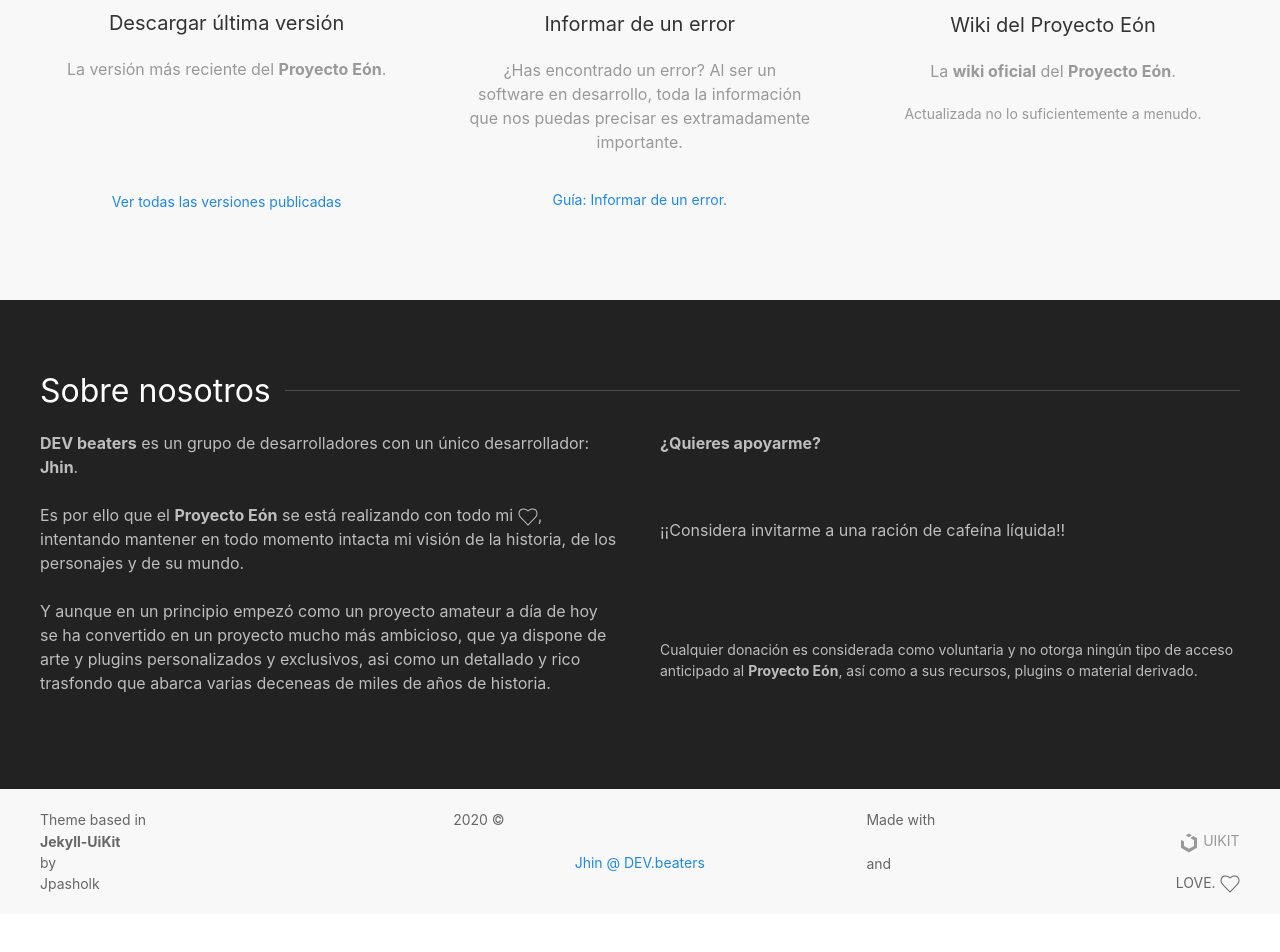
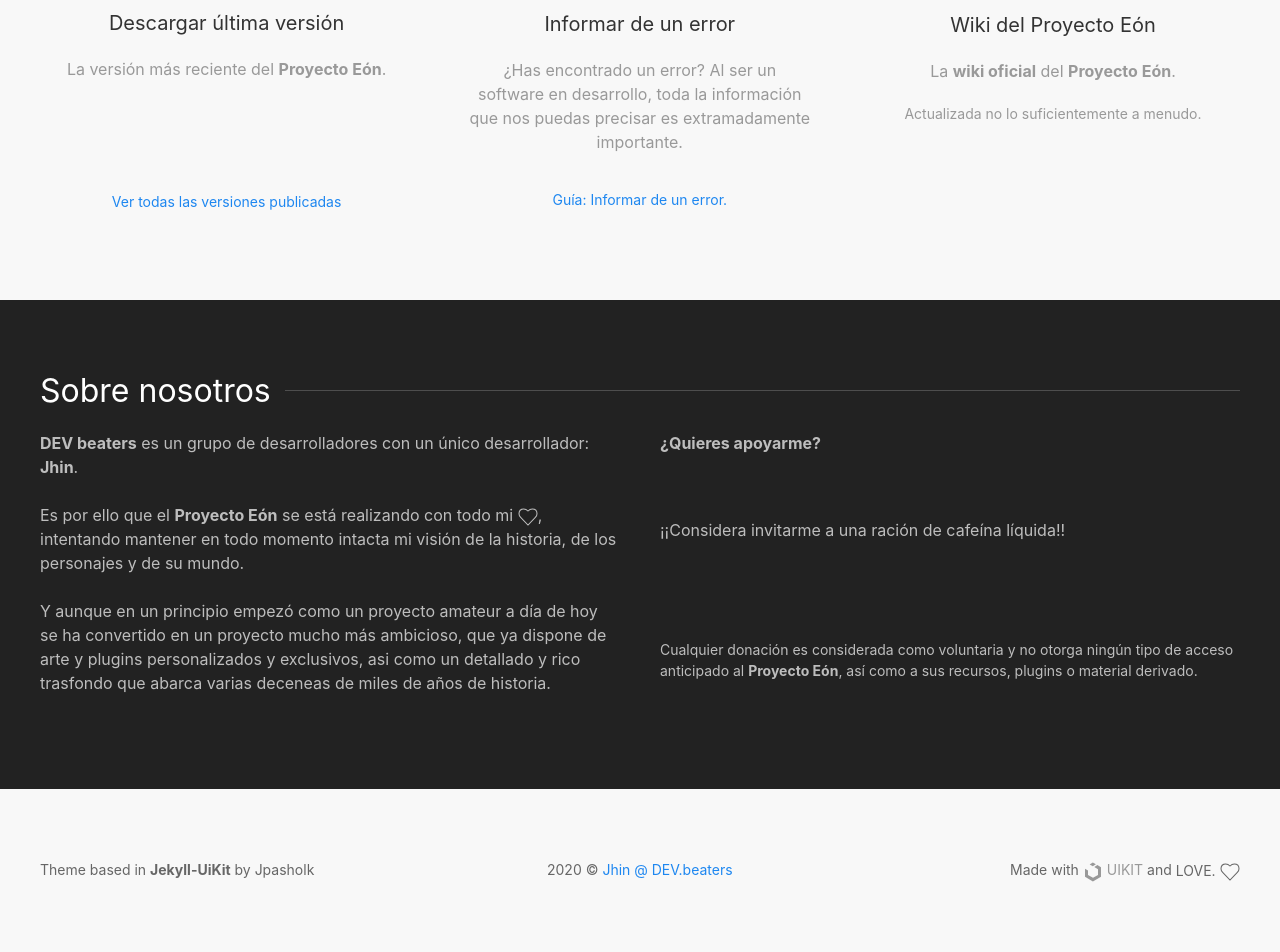
Before and after one commit to Throyd/eonproject, a Jekyll site: the page built from index.html, in a window 1280 px wide. Shown: the part 817-1769 px from the top of the page. Built offline with Jekyll 4.4.1, drawn with Linux system fonts in a browser that asks for light colours; nearby versions of some CDN libraries; the list of posts is cut into pages by our own code; comment, search, counter and statistics services are not loaded; a style sheet for code colours, icons or effects is not loaded; before the commit the page ends 1731 px from its top, so only the background shows below that.

Commit message:
Update footer.html

```diff
--- a/_includes/footer.html
+++ b/_includes/footer.html
@@ -1,7 +1,7 @@
 <footer>
-  <div class="uk-section uk-section-muted uk-section-xsmall">
+  <div class="uk-section uk-section-muted">
     <div class="uk-container">
-      <div class="uk-grid-match uk-child-width-1-3@m" uk-grid>
+      <div class="uk-height-match uk-child-width-1-3@m" uk-grid>
         <div class="uk-text-left uk-text-small">
          Theme based in <strong><a class="uk-link-text" href="https://github.com/jpasholk/jekyll-uikit">Jekyll-UiKit</a></strong> by <a class="uk-link-text" href="https://github.com/jpasholk">Jpasholk</a>
         </div>
```
